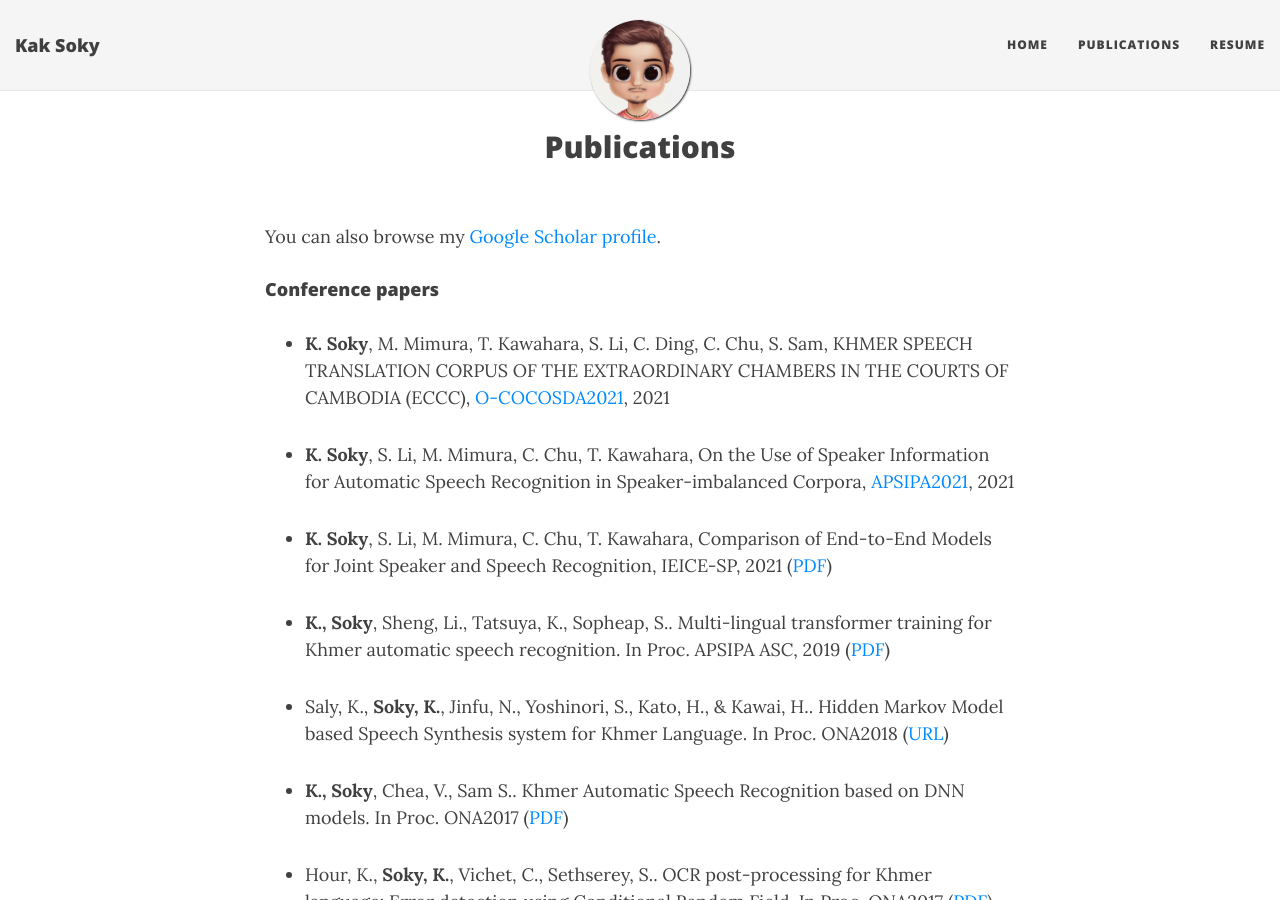
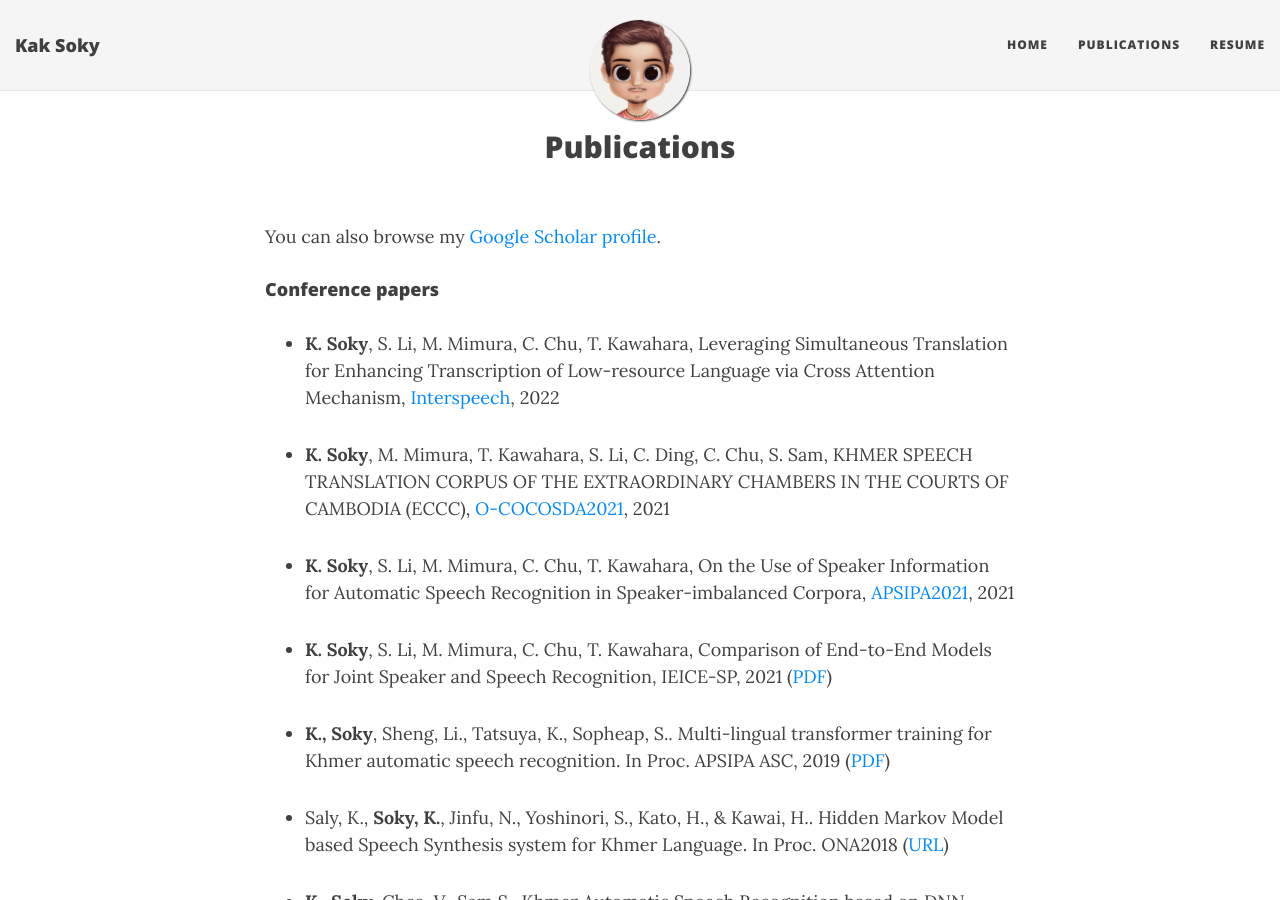
Before and after one commit to ksoky/ksoky.github.io, a Jekyll site: the page built from publications.md, in a window 1280 px wide and 900 px high. Built offline with Jekyll 4.4.1, drawn with Linux system fonts in a browser that asks for light colours; nearby versions of some CDN libraries.

Commit message:
update publication

```diff
--- a/publications.md
+++ b/publications.md
@@ -7,6 +7,7 @@ You can also browse my <a href="https://scholar.google.com/citations?hl=en&user=
 <br />
 
 #### Conference papers
+- **K. Soky**, S. Li, M. Mimura, C. Chu, T. Kawahara, Leveraging Simultaneous Translation for Enhancing Transcription of Low-resource Language via Cross Attention Mechanism, <a href="https://interspeech2022.org/" target="_blank">Interspeech</a>, 2022
 
 - **K. Soky**, M. Mimura, T. Kawahara, S. Li, C. Ding, C. Chu, S. Sam, KHMER SPEECH TRANSLATION CORPUS OF THE EXTRAORDINARY CHAMBERS IN THE COURTS OF CAMBODIA (ECCC), <a href="https://www.colips.org/conferences/cocosda2021/wp/" target="_blank">O-COCOSDA2021</a>, 2021
 
```
